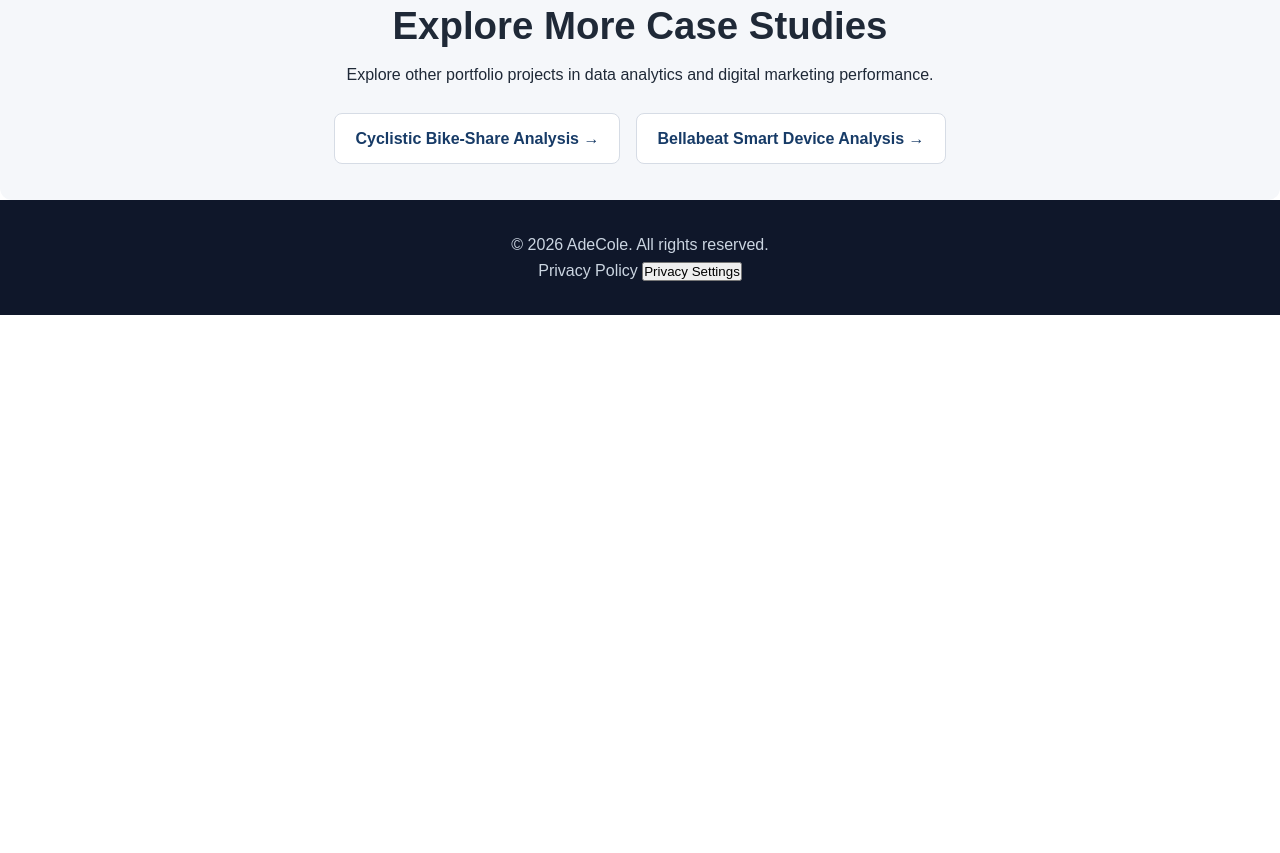
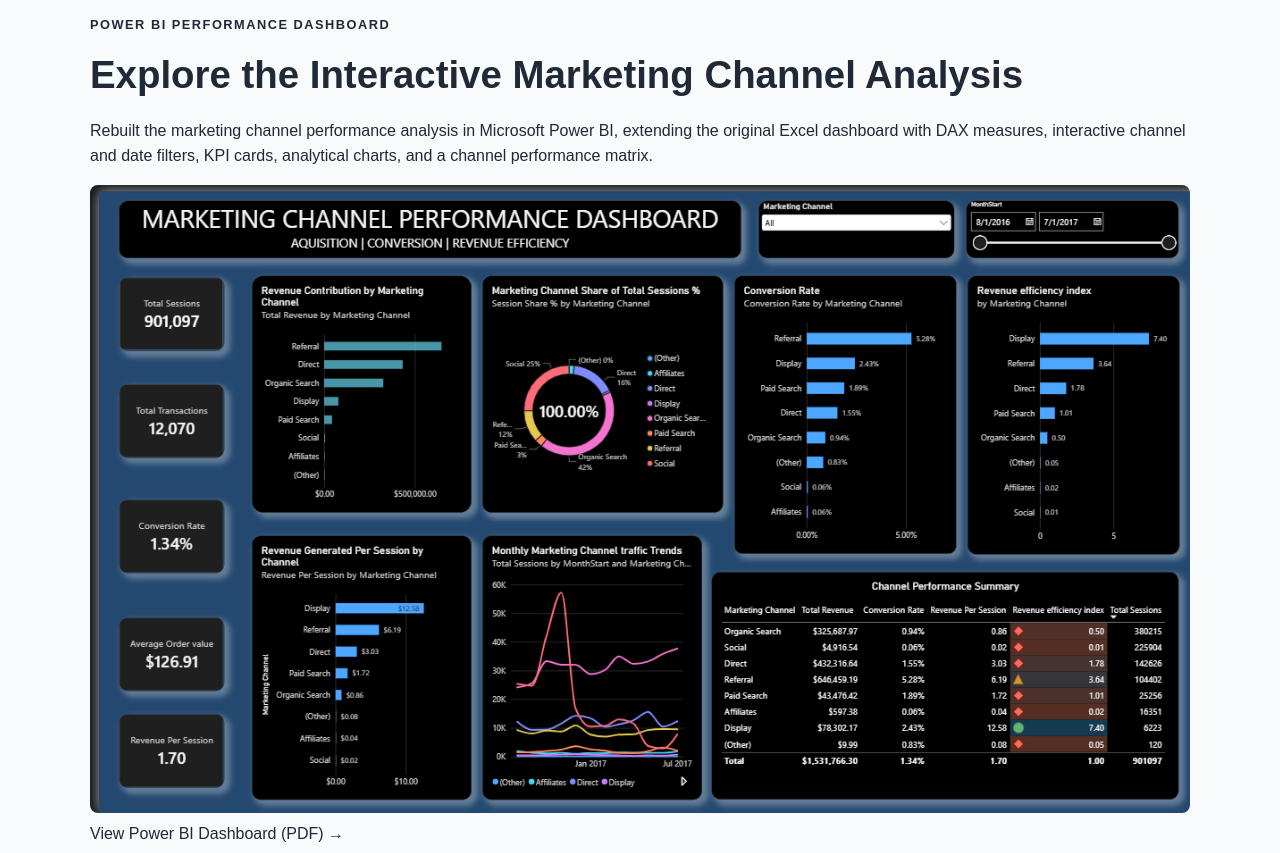
Before and after one commit to AdeCol-SOL/AdeCole, a plain HTML site: page marketing-channel-case-study.html in a window 1280 px wide. Shown: the part 7467-8320 px from the top of the page. Before the commit the page ends 7782 px from the top, so only its background shows below. Drawn offline with Linux system fonts and the light colour scheme.

Commit message:
Add Power BI marketing channel dashboard to portfolio

```diff
--- a/marketing-channel-case-study.html
+++ b/marketing-channel-case-study.html
@@ -683,6 +683,43 @@ j=d.createElement(s),dl=l!='dataLayer'?'&l='+l:'';j.async=true;j.src=
             </div>
 
         </section>
+ <!-- Power BI Dashboard -->
+<section class="projects" id="power-bi-dashboard">
+    <div class="section-container">
+
+        <p class="eyebrow">POWER BI PERFORMANCE DASHBOARD</p>
+
+        <h2>Explore the Interactive Marketing Channel Analysis</h2>
+
+        <p>
+            Rebuilt the marketing channel performance analysis in
+            Microsoft Power BI, extending the original Excel dashboard
+            with DAX measures, interactive channel and date filters,
+            KPI cards, analytical charts, and a channel performance matrix.
+        </p>
+
+        <div class="marketing-dashboard-preview">
+            <img
+                src="images/power-bi-marketing-dashboard.png"
+                alt="Microsoft Power BI Marketing Channel Performance Dashboard"
+                width="100%"
+                loading="lazy"
+                style="width:100%; height:auto; border-radius:8px;"
+            >
+        </div>
+
+        <a
+            href="images/Power-BI-Marketing-Channel-Performance.pdf"
+            target="_blank"
+            rel="noopener noreferrer"
+            class="btn-primary"
+        >
+            View Power BI Dashboard (PDF) →
+        </a>
+
+    </div>
+</section>
+<!-- End Power BI Dashboard -->
  <!-- Related Case Studies -->
         <section class="related-case-studies">
             <h2>Explore More Case Studies</h2>
```
Also changed, not shown: images/power-bi-marketing-dashboard.png (added), 1 other file.
